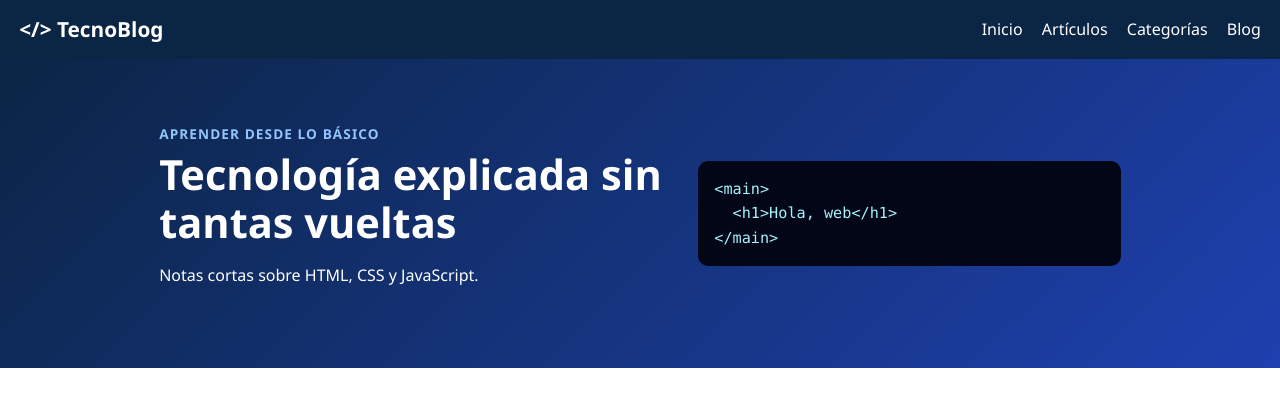
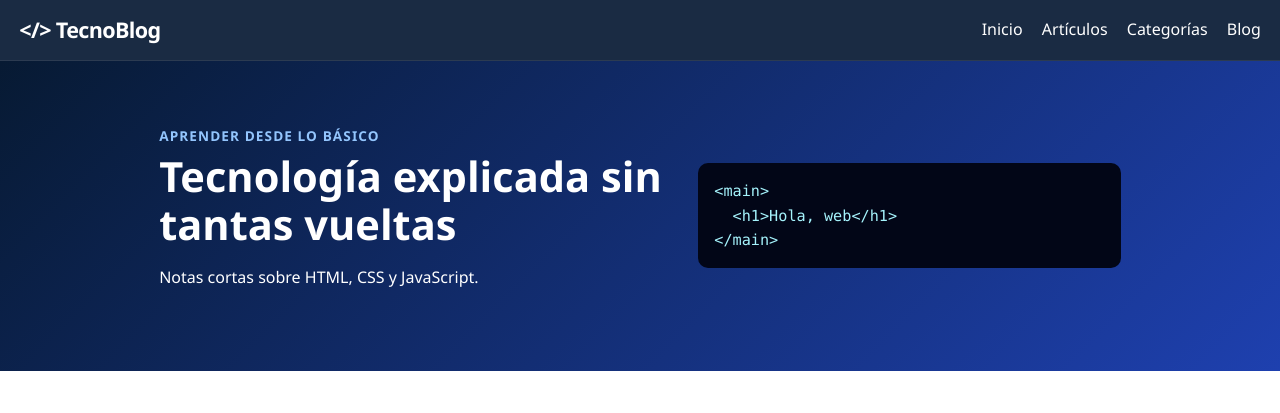
Before and after one commit to lrcliche/entrega_actividad_5, a plain HTML site: page index.html in a window 1280 px wide. Shown: the top 413 px of the page. Drawn offline with nearby package versions, Linux system fonts and the light colour scheme.

Commit message:
feat: update color variables and enhance header styling

```diff
--- a/css/estilos.css
+++ b/css/estilos.css
@@ -1,9 +1,11 @@
 /* ===== Colores reutilizables (variables) ===== */
 :root{
- --azul-oscuro:#0b2545;   /* fondo del encabezado y pie */
- --azul:#1d4ed8;          /* botones y enlaces */
- --claro:#eef3fb;         /* fondo de secciones */
+ --azul-oscuro:#071a33;   /* fondo del encabezado y pie */
+ --acento:#22d3ee;
+ --azul:#60a5fa;          /* botones y enlaces */
+ --claro:#f1f5f9;         /* fondo de secciones */
  --blanco:#ffffff;
+ --gris:#64748b;
  --texto:#1e293b;         /* texto principal */
 }
 /* Reglas generales: la caja incluye el borde y la fuente es la misma en toda la página */
@@ -19,9 +21,23 @@ a{color:var(--azul)}
 .seccion h2{margin-top:0;color:var(--azul-oscuro)}
 
 /* ===== Encabezado y menú ===== */
-header{background:var(--azul-oscuro);color:var(--blanco);position:sticky;top:0;z-index:5}
+header{
+    background:rgba(7,26,51,.92);
+    backdrop-filter:blur(12px);
+    -webkit-backdrop-filter:blur(12px);
+    color:var(--blanco);
+    position:sticky;
+    top:0;
+    z-index:100;
+    border-bottom:1px solid rgba(255,255,255,.08);
+}
 .barra{display:flex;justify-content:space-between;align-items:center;flex-wrap:wrap;gap:.5rem;padding:.8rem 1.2rem}
-.logo{font-weight:700;font-size:1.3rem}
+.logo{
+    font-weight:800;
+    font-size:1.35rem;
+    letter-spacing:-.03em;
+    color:white;
+}
 nav ul{list-style:none;margin:0;padding:0;display:flex;gap:1.2rem}
 nav a{color:var(--blanco);text-decoration:none;padding:.3rem 0;border-bottom:2px solid transparent}
 nav a:hover,nav a:focus{border-bottom-color:#60a5fa}
```
